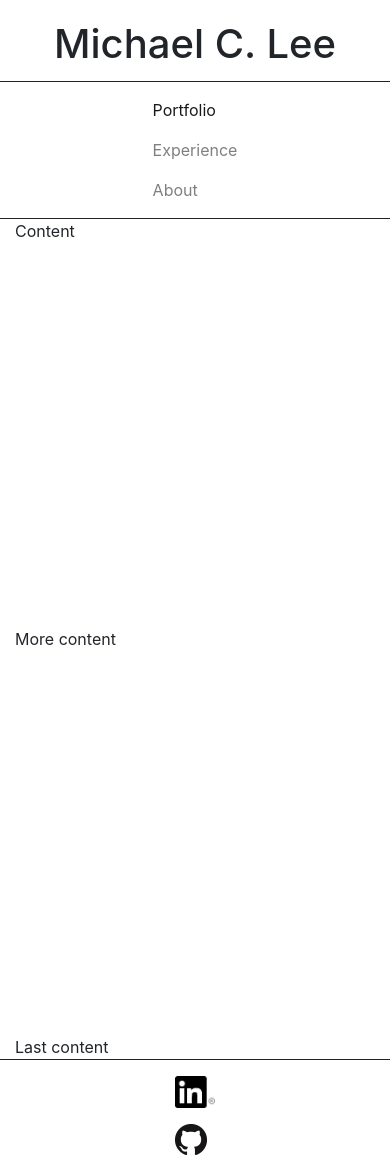
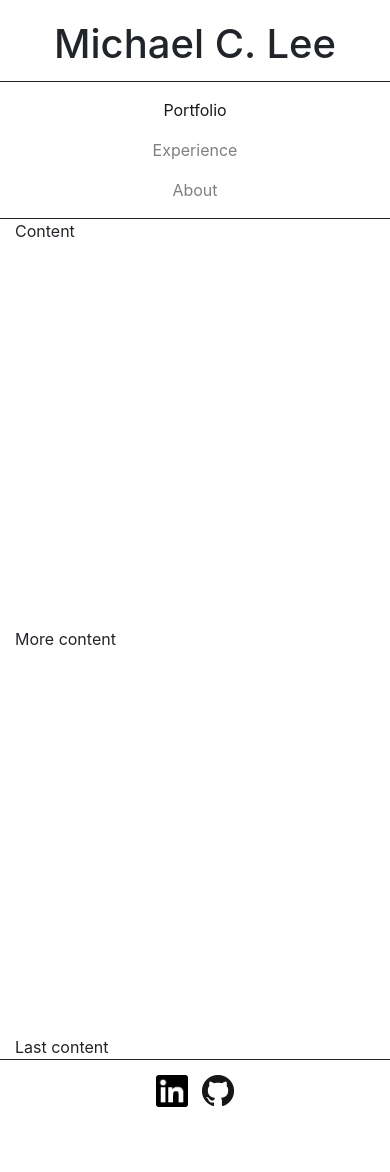
Before and after one commit to mlee-chanyoung/mlee-chanyoung.github.io, a Jekyll site: the page built from index.html, in a window 390 px wide. Built offline with Jekyll 4.4.1, drawn with Linux system fonts in a browser that asks for light colours; after the commit the page ends 1137 px from its top, so only the background shows below that.

Commit message:
Fix layout for mobile

```diff
--- a/_layouts/base.html
+++ b/_layouts/base.html
@@ -21,16 +21,14 @@
             {{ content }}
             <!-- Footer row -->
             <div class="row" id="final-row">
-                <nav class="navbar navbar-expand-lg navbar-light mx-auto">
-                    <div class="navbar-nav">
-                        <a class="nav-item nav-link" href="{{ site.linkedin_url }}" target="_blank">
-                            <img src="assets/img/icons/linkedin-icon.png" id="linkedin-icon" />
-                        </a>
-                        <a class="nav-item nav-link" href="{{ site.github_url }}" target="_blank">
-                            <img src="assets/img/icons/github-icon.png" />
-                        </a>
-                    </div>
-                </nav>
+                <div class="mx-auto" id="footer-icons">
+                    <a href="{{ site.linkedin_url }}" target="_blank">
+                        <img src="assets/img/icons/linkedin-icon.png" id="linkedin-icon" />
+                    </a>
+                    <a href="{{ site.github_url }}" target="_blank">
+                        <img src="assets/img/icons/github-icon.png" />
+                    </a>
+                </div>
             </div>
         </div>
     </body>
--- /dev/null
+++ b/_sass/_headfoot.scss
@@ -0,0 +1,35 @@
+// For header and footer.
+
+@import 'variables';
+
+#nav-row {
+    border-top: $divider;
+    border-bottom: $divider;
+}
+
+nav {
+    a {
+        text-align: center;
+    }
+}
+
+#final-row {
+    border-top: $divider;
+}
+
+#footer-icons {
+    padding-top: 15px;
+    padding-bottom: 30px;
+
+    a {
+        display: inline-block;
+    }
+    a:first-child {
+        margin-right: 10px;
+    }
+}
+
+#linkedin-icon {
+    height: 32px;
+    width: auto;
+}
--- /dev/null
+++ b/_sass/_variables.scss
@@ -0,0 +1,7 @@
+// Contains all global variables
+
+// Colors
+$text-color: #232323;
+
+// Borders
+$divider: 1px solid $text-color;
--- a/css/style.scss
+++ b/css/style.scss
@@ -1,24 +1,9 @@
 ---
 ---
 
-$text-color: #232323;
-$divider: 1px solid $text-color;
+@import 'headfoot';
 
 #first-row {
     padding-top: 20px;
     padding-bottom: 5px;
 }
-
-#nav-row {
-    border-top: $divider;
-    border-bottom: $divider;
-}
-
-#final-row {
-    border-top: $divider;
-}
-
-#linkedin-icon {
-    height: 32px;
-    width: auto;
-}
```
Also changed, not shown: assets/img/icons/linkedin-icon.png.
